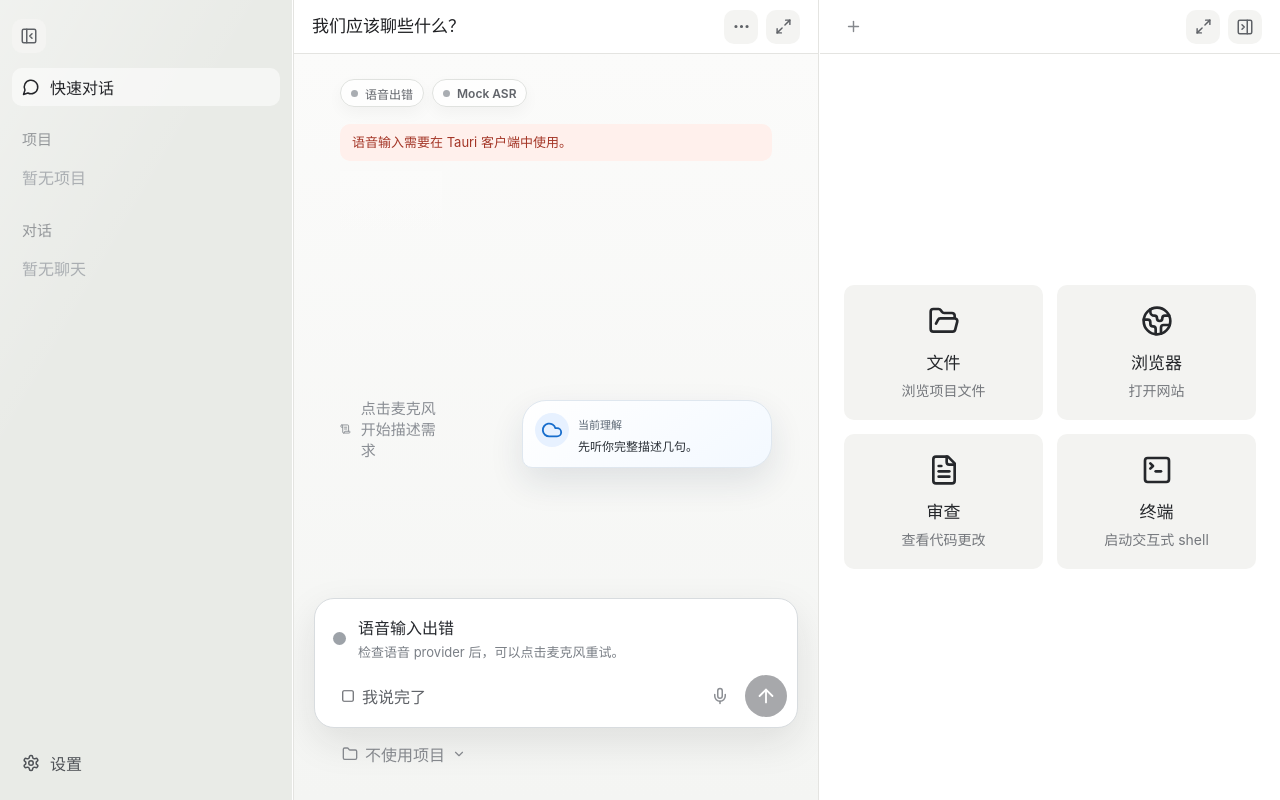
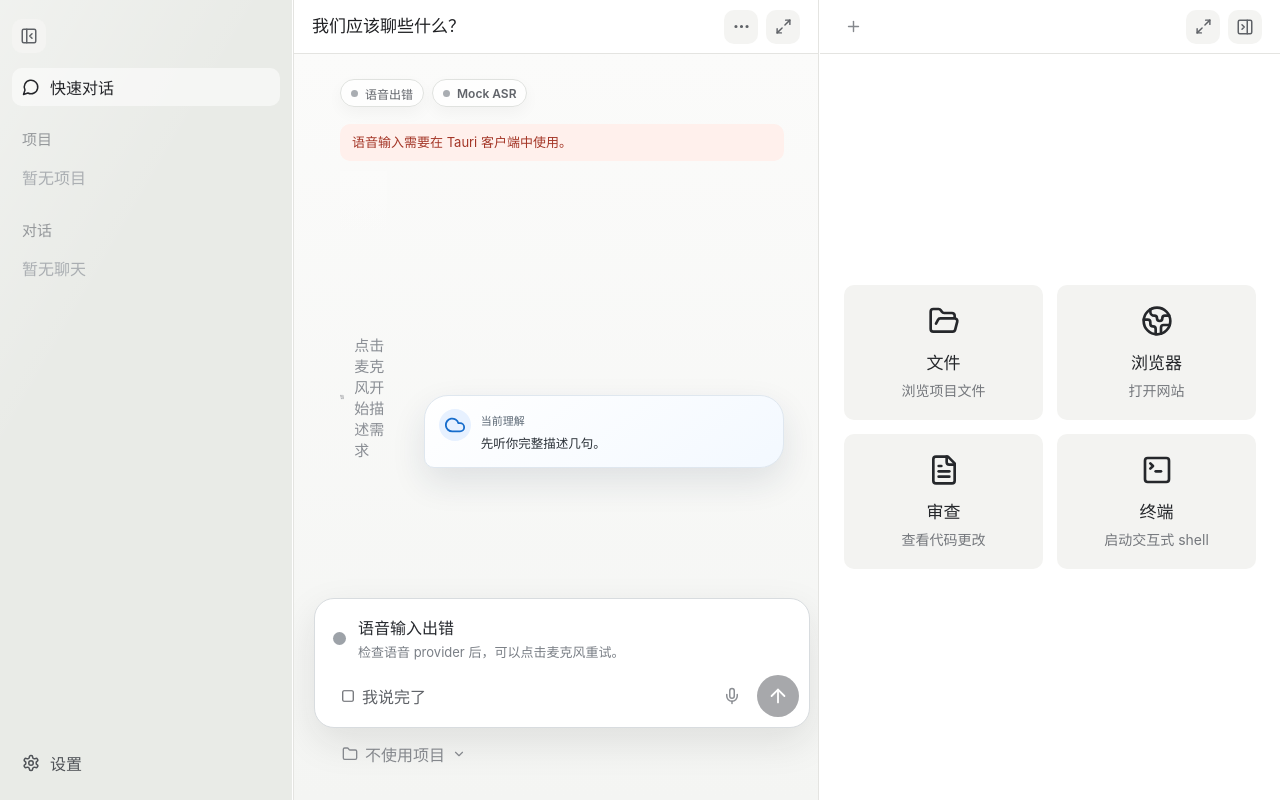
Before and after one commit to ZeyuZuo/voicecoder, a React (Vite) app in the folder app/: page / in a window 1280 px wide. Both pictures are taken after a click on the button 716 px from the left and 454 px from the top of the page. Built offline with nearby package versions, Linux system fonts and the light colour scheme.

Commit message:
Polish voice requirement live feedback

```diff
--- a/app/src/components/ConversationPane.tsx
+++ b/app/src/components/ConversationPane.tsx
@@ -85,7 +85,7 @@ function VoiceRequirementWorkspace({
   const showRequirementDocument = (state?.status === "document_ready" || state?.status === "confirmed") && Boolean(state.requirementDocument);
 
   return (
-    <div className="voice-workspace">
+    <div className={`voice-workspace ${showRequirementDocument ? "has-document-stack" : ""}`}>
       <div className="voice-workspace-main">
         <div className="voice-workspace-topline">
           <StatusPill active={voice.recording}>{getVoiceStatusLabel(voice.status)}</StatusPill>
@@ -143,6 +143,8 @@ function VoiceRequirementWorkspace({
         </div>
       </aside>
 
+      {showRequirementConfirm || showRequirementDocument ? (
+        <div className="requirement-bottom-stack">
           {showRequirementConfirm ? (
             <section className="requirement-action-card is-confirm is-document-ready">
               <div>
@@ -170,6 +172,8 @@ function VoiceRequirementWorkspace({
                 <span>{documentExpanded ? "收起" : "展开"}</span>
               </button>
             </section>
+          ) : null}
+        </div>
       ) : null}
     </div>
   );
--- a/app/src/styles.css
+++ b/app/src/styles.css
@@ -471,7 +471,7 @@ button {
   min-height: 0;
   padding: 22px clamp(20px, 4vw, 46px) 18px;
   --voice-edge: clamp(20px, 4vw, 46px);
-  --voice-cloud-space: clamp(250px, 26vw, 330px);
+  --voice-cloud-space: clamp(320px, 31vw, 420px);
 }
 
 .voice-workspace-main {
@@ -552,6 +552,10 @@ button {
   overflow: hidden;
 }
 
+.voice-workspace.has-document-stack .voice-transcript-canvas {
+  padding-bottom: 220px;
+}
+
 .voice-transcript-canvas::before {
   position: absolute;
   top: 0;
@@ -630,22 +634,32 @@ button {
   right: var(--voice-edge);
   bottom: 130px;
   display: grid;
-  width: min(250px, 26vw);
-  grid-template-columns: 34px minmax(0, 1fr);
-  gap: 9px;
-  padding: 12px;
+  align-items: flex-start;
+  width: min(360px, calc(100% - var(--voice-edge) * 2));
+  max-height: min(34vh, 280px);
+  grid-template-columns: 32px minmax(0, 1fr);
+  gap: 10px;
+  padding: 13px 14px 14px;
   border: 1px solid #dfe7ef;
   border-radius: 24px 24px 24px 10px;
   background:
     linear-gradient(145deg, rgb(255 255 255 / 92%), rgb(242 248 255 / 92%)),
     #fff;
   box-shadow: 0 14px 34px rgb(28 48 72 / 11%);
+  overflow: auto;
+  scrollbar-width: thin;
+  scrollbar-color: rgb(145 164 185 / 55%) transparent;
+}
+
+.voice-workspace.has-document-stack .voice-thought-cloud {
+  bottom: 240px;
+  max-height: min(28vh, 220px);
 }
 
 .voice-thought-cloud-icon {
   display: grid;
-  width: 34px;
-  height: 34px;
+  width: 32px;
+  height: 32px;
   place-items: center;
   border-radius: 999px;
   background: #e7f1ff;
@@ -654,6 +668,7 @@ button {
 
 .voice-thought-cloud-copy {
   min-width: 0;
+  word-break: break-word;
 }
 
 .voice-thought-cloud-copy span {
@@ -663,14 +678,10 @@ button {
 }
 
 .voice-thought-cloud-copy p {
-  display: -webkit-box;
-  overflow: hidden;
   margin: 5px 0 0;
-  -webkit-box-orient: vertical;
-  -webkit-line-clamp: 3;
   color: #2b3138;
-  font-size: 12px;
-  line-height: 1.45;
+  font-size: 12.5px;
+  line-height: 1.52;
 }
 
 .voice-thought-cloud-copy ul {
@@ -690,9 +701,6 @@ button {
 
 .requirement-document-preview,
 .requirement-action-card {
-  position: absolute;
-  left: clamp(20px, 4vw, 46px);
-  right: clamp(20px, 4vw, 46px);
   display: flex;
   align-items: center;
   gap: 14px;
@@ -701,8 +709,17 @@ button {
   box-shadow: 0 12px 34px rgb(31 33 36 / 7%);
 }
 
+.requirement-bottom-stack {
+  position: absolute;
+  right: clamp(20px, 4vw, 46px);
+  bottom: 22px;
+  left: clamp(20px, 4vw, 46px);
+  display: grid;
+  gap: 8px;
+  z-index: 8;
+}
+
 .requirement-document-preview {
-  bottom: 22px;
   min-height: 70px;
   padding: 12px 14px 12px 16px;
   border-radius: 14px;
@@ -772,7 +789,6 @@ button {
 }
 
 .requirement-action-card {
-  bottom: 22px;
   min-height: 58px;
   padding: 12px 14px 12px 16px;
   border-radius: 14px;
@@ -786,10 +802,6 @@ button {
 .requirement-action-card.is-confirm {
   border-color: #dce8f6;
   background: rgb(247 251 255 / 92%);
-}
-
-.requirement-action-card.is-document-ready {
-  bottom: 108px;
 }
 
 .requirement-action-card p {
@@ -1619,6 +1631,7 @@ button {
     bottom: 116px;
     left: 16px;
     width: auto;
+    max-height: min(32vh, 240px);
     border-radius: 22px 22px 22px 10px;
   }
 
--- a/app/src/utils/requirementState.ts
+++ b/app/src/utils/requirementState.ts
@@ -334,7 +334,7 @@ export function requirementSessionReducer(
     return session;
   }
 
-  const text = action.segment.text.trim();
+  const text = normalizeTranscriptText(action.segment.text);
   if (!text) {
     return session;
   }
@@ -428,6 +428,7 @@ export function useVoiceRequirementSession(voice: {
     const requestId = liveSummaryRequestRef.current + 1;
     liveSummaryRequestRef.current = requestId;
     const requirementId = currentSession.requirementState.id;
+    const summarizedUtteranceCount = currentSession.requirementState.utterances.length;
 
     void invokeTauri<RequirementSummaryResult>("summarize_requirement_state", {
       request: {
@@ -444,7 +445,7 @@ export function useVoiceRequirementSession(voice: {
           return;
         }
 
-        lastSummarizedUtteranceCountRef.current = latestSession.requirementState.utterances.length;
+        lastSummarizedUtteranceCountRef.current = summarizedUtteranceCount;
         lastSummaryAtRef.current = Date.now();
         dispatch({
           type: "apply_live_summary",
@@ -746,6 +747,14 @@ function nowString() {
   return Date.now().toString();
 }
 
+function normalizeTranscriptText(text: string) {
+  return text
+    .replace(/\s+/g, " ")
+    .trim()
+    .replace(/^[，。！？、；：,.!?;:\s]+/u, "")
+    .trim();
+}
+
 async function invokeTauri<T>(command: string, args: Record<string, unknown>): Promise<T> {
   const tauri = await import("@tauri-apps/api/core");
   if (!tauri.isTauri()) {
```
Also changed, not shown: 2 other files (tests, documents, lock files or other folders). Lines whose indentation alone changed are shown as unchanged.
